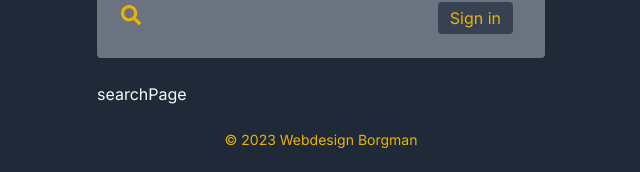
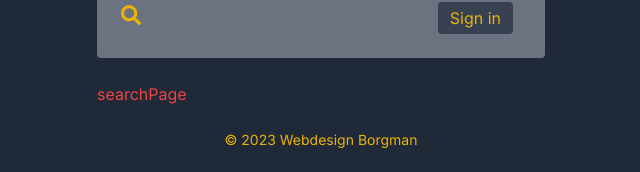
Before and after one commit to webdesignborgman/recept-may-2023, a Next.js app: page /search in a window 1280 px wide. Shown: the part 118-290 px from the top of the page, without its empty margins (319-959 px from the left). Built offline with nearby package versions, Linux system fonts and the light colour scheme; no server answers.

Commit message:
Changed color

```diff
--- a/app/components/RecipeMainCard.jsx
+++ b/app/components/RecipeMainCard.jsx
@@ -24,7 +24,7 @@ function RecipeMainCard(recipe) {
           width={300}
           height={300}
           alt="Photo of dish"
-          className={`object-contain duration-300 ease-in ${
+          className={`object-contain duration-600 ease-in ${
             loading
               ? 'scale-80 blur-lg grayscale'
               : 'scale-100 blur-0 grayscale-0'
--- a/app/search/page.jsx
+++ b/app/search/page.jsx
@@ -3,5 +3,5 @@
 import React from 'react';
 
 export default function searchPage() {
-  return <div className="max-w-md w-full mx-auto text-gray-50">searchPage</div>;
+  return <div className="max-w-md w-full mx-auto text-red-500">searchPage</div>;
 }
```
